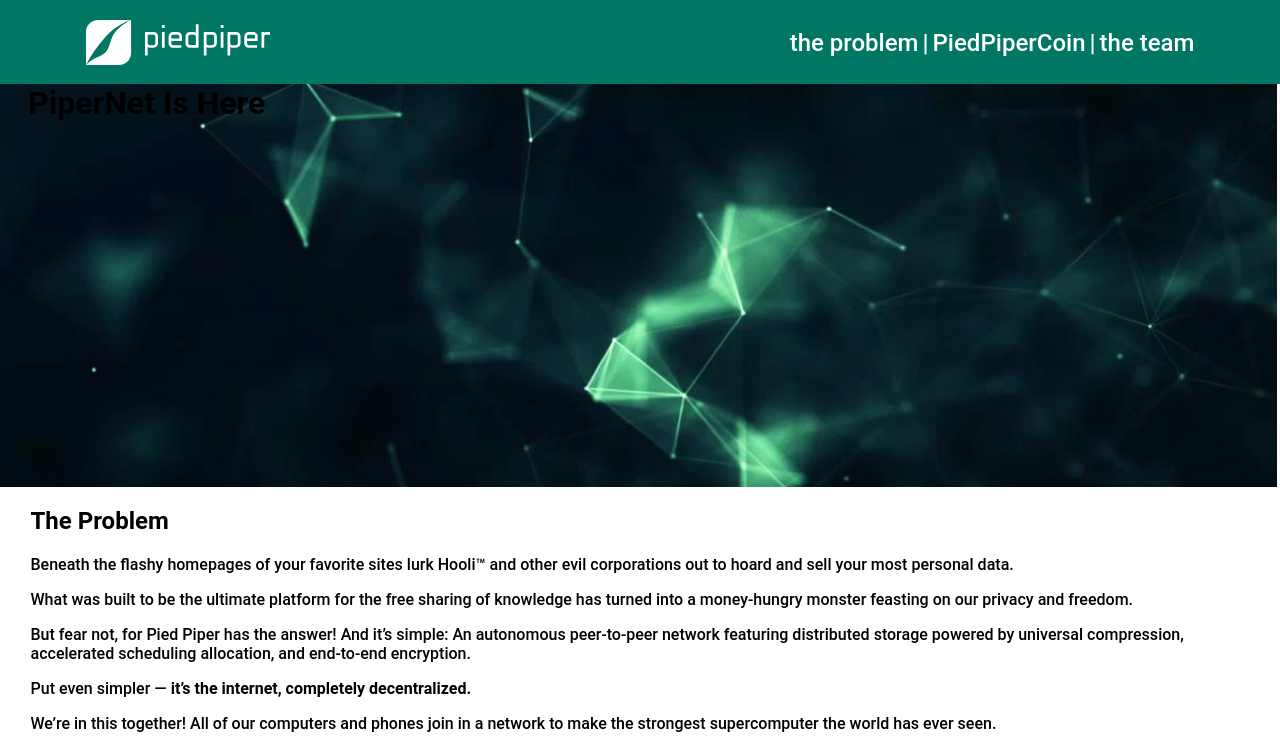
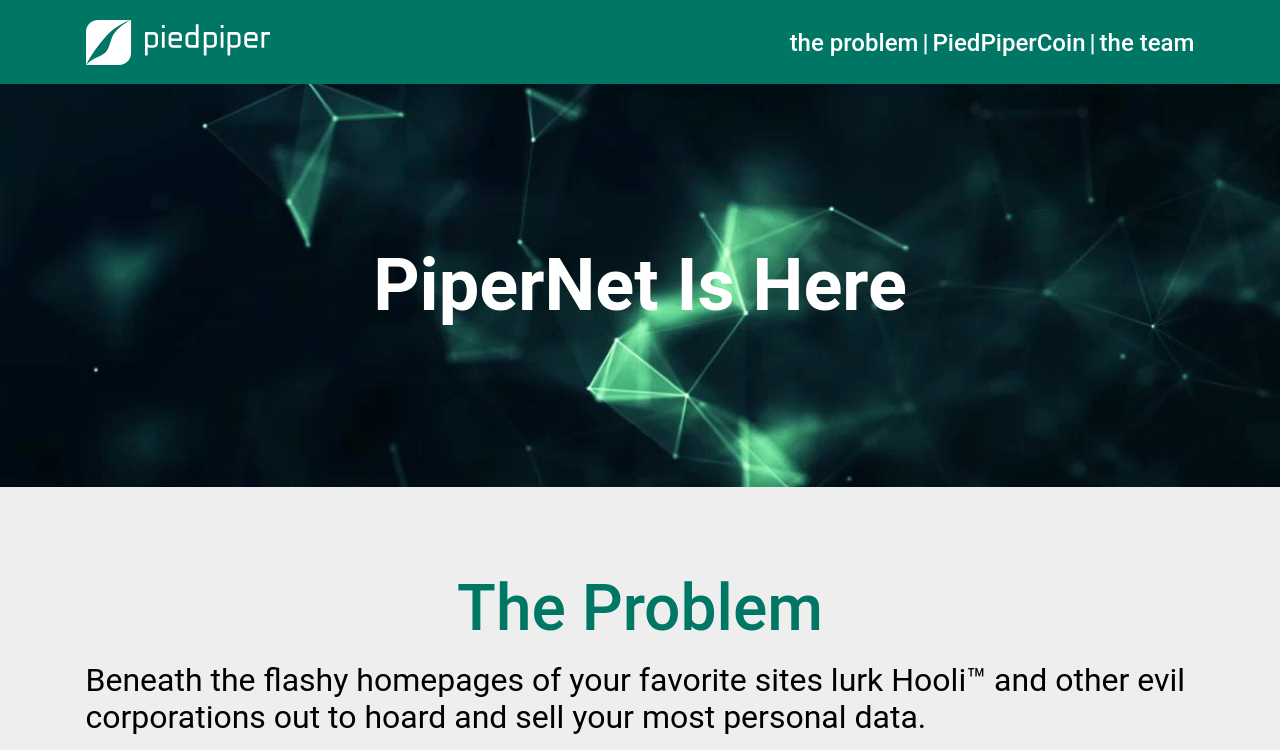
Before and after one commit to areare131/pr11, a plain HTML site: page index.html in a window 1280 px wide. Shown: the top 750 px of the page. Drawn offline with Linux system fonts and the light colour scheme.

Commit message:
Add files via upload

```diff
--- a/index.html
+++ b/index.html
@@ -8,9 +8,7 @@
 </head>
 <body>
 
-<div class="main">
-
-    <div class="header">
+    <header>
 
         <div class="container">
 
@@ -28,7 +26,7 @@
             </nav>
         </div>
 
-        </div>
+    </header>
 
     </div>
 
@@ -155,7 +153,7 @@
 
     </div>
 
-    <div class="footer">
+    <footer>
 
         <div class="container">
 
@@ -164,9 +162,7 @@
 
         </div>
 
-    </div>
-
-</div>
+    </footer>
 
 </body>
 </html>
--- a/style.css
+++ b/style.css
@@ -1,59 +1,86 @@
-.main {
+body, div, nav, a, h1, h2, img, figure, figcaption, header, footer {
+    margin: 0;
+}
+.container {
+    width: 1219px;
+    margin: auto;
+}
+header {
+    position: fixed;
+    top: 0;
+    left: 0;
+    right: 0;
+    background-color: #007765;
+    height: 84px;
+
+    /* opacity: 50%; */
+}
+.logo {
+    float: left;
+    padding-left: 55px;
+    padding-top: 20px;
+}
+nav {
+    float: right;
+    padding-right: 55px;
+    padding-top: 29px;
+}
+nav > a {
     font-family: Roboto, sans-serif;
     font-style: normal;
     font-weight: 500;
-}
-
-.container {
-    width: 1219px;
-    margin: 0 auto;
-}
-
-.header {
-    position: fixed;
-    left: 0px;
-    right: 0px;
-    top: 0px;
-
-    width: 100%;
-    height: 84px;
-
-    background-color: #007765;
-}
-
-.logo {
-    float: left;
-
-    padding-top: 20px;
-    padding-right: 55px;
-    padding-left: 55px;
-}
-
-.navigation {
-    float: right;
-
-    padding-top: 29px;
-    padding-right: 55px;
-    padding-left: 55px;
-}
-
-nav > a {
     font-size: 24px;
     line-height: 28px;
     text-align: center;
     text-decoration: none;
-
     color: #FFFFFF;
 }
+.jumbotron {
+    background-color: #007765;
+    background-image: url(img/image1.png);
+    background-position: center;
+    background-size: cover;
+    height: 403px;
+    margin-top: 84px;
 
-.jumbotron {
-    width: 101.2%;
-    height: 403px;
-
-    background-image: url(img/image1.png);
-    background-size: cover;
-    background-position: center center;
-
-    margin-top: 84px;
-    margin-left: -10px;
+    /* opacity: 50%; */
 }
+h1 {
+    font-family: Roboto, sans-serif;
+    font-style: normal;
+    font-size: 72px;
+    line-height: 84px;
+    text-align: center;
+    color: #FFFFFF;
+    padding-top: 160px;
+    padding-bottom: 160px;
+}
+.the-problem {
+    background-color: #EEEEEE;
+    height: 720px;
+}
+h2 {
+    font-family: Roboto, sans-serif;
+    font-style: normal;
+    font-weight: 500;
+    font-size: 64px;
+    line-height: 75px;
+    text-align: center;
+    color: #007765;
+    padding-left: 55px;
+    padding-right: 55px;
+    padding-top: 84px;
+    margin-bottom: 16px;
+}
+.the-problem p {
+    font-family: Roboto, sans-serif;
+    font-style: normal;
+    font-weight: normal;
+    font-size: 32px;
+    line-height: 37px;
+    color: #000000;
+    padding-left: 55px;
+    padding-right: 55px;
+    margin-top: 16px;
+    margin-bottom: 37px;
+}
```
